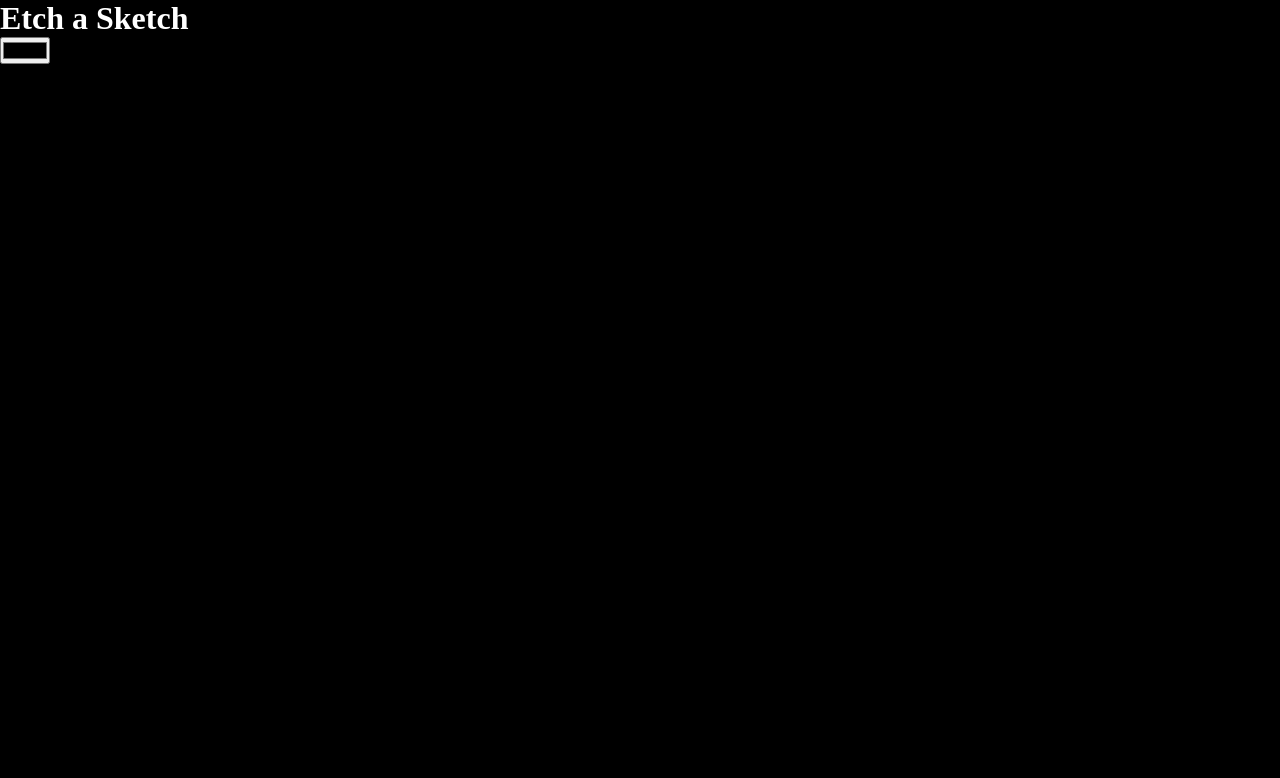
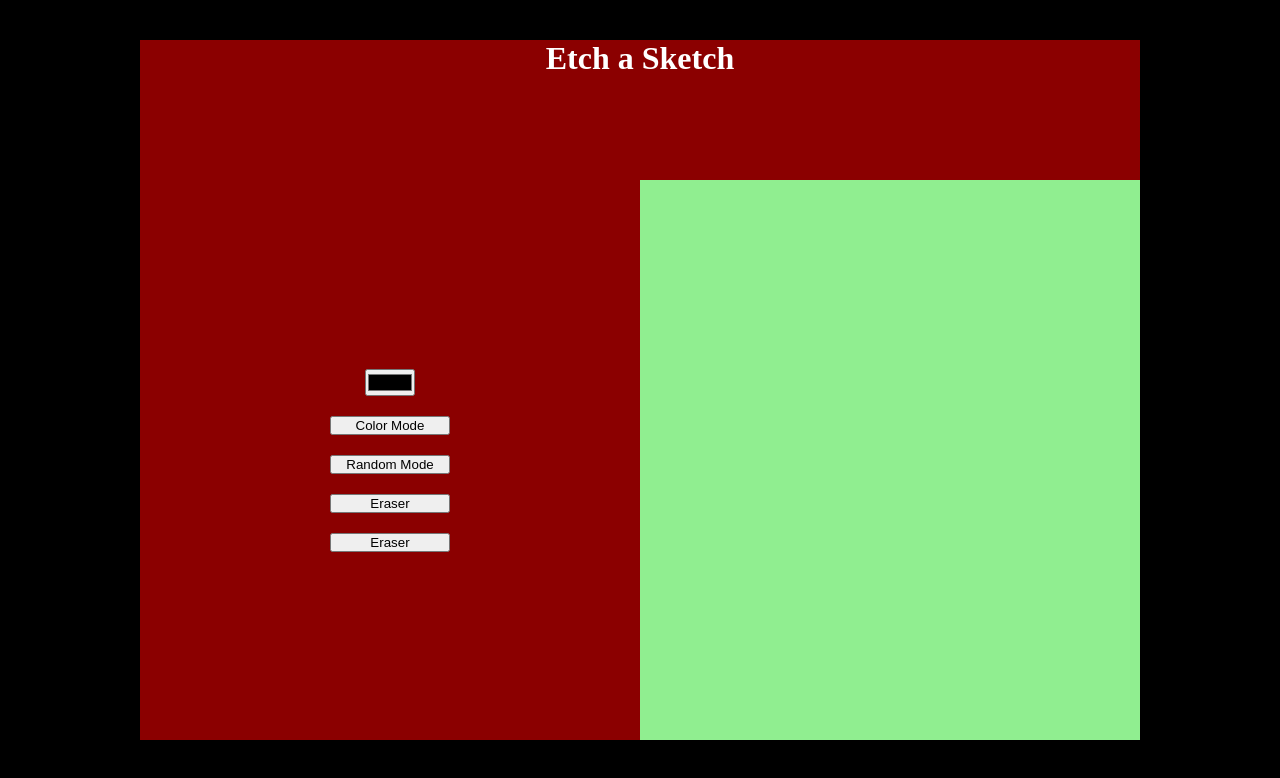
Before and after one commit to ilicc-sara/Etch-A-Sketch, a website built with Vite: page index.html in a window 1280 px wide. Built offline with nearby package versions, Linux system fonts and the light colour scheme.

Commit message:
game html

```diff
--- a/index.html
+++ b/index.html
@@ -15,6 +15,10 @@
       <div class="container">
         <div class="btn-container">
           <input type="color" class="choose-color" />
+          <button class="color-mode">Color Mode</button>
+          <button class="random-mode">Random Mode</button>
+          <button class="eraser">Eraser</button>
+          <button class="clear">Eraser</button>
         </div>
         <div class="board-container"></div>
       </div>
--- a/src/style.css
+++ b/src/style.css
@@ -8,3 +8,38 @@
   background-color: black;
   color: white;
 }
+
+.display {
+  margin: 5vh auto;
+  text-align: center;
+  width: 1000px;
+  background-color: darkred;
+  display: grid;
+  grid-template-rows: 1fr 4fr;
+}
+
+.container {
+  display: grid;
+  grid-template-columns: 1fr 1fr;
+}
+
+.btn-container {
+  display: flex;
+  flex-direction: column;
+  align-items: center;
+  justify-content: center;
+  gap: 20px;
+}
+
+button {
+  width: 120px;
+}
+
+.board-container {
+  height: 70vh;
+  width: 100%;
+  background-color: lightgreen;
+  display: grid;
+  grid-template-columns: 16;
+  grid-template-rows: 16;
+}
```
